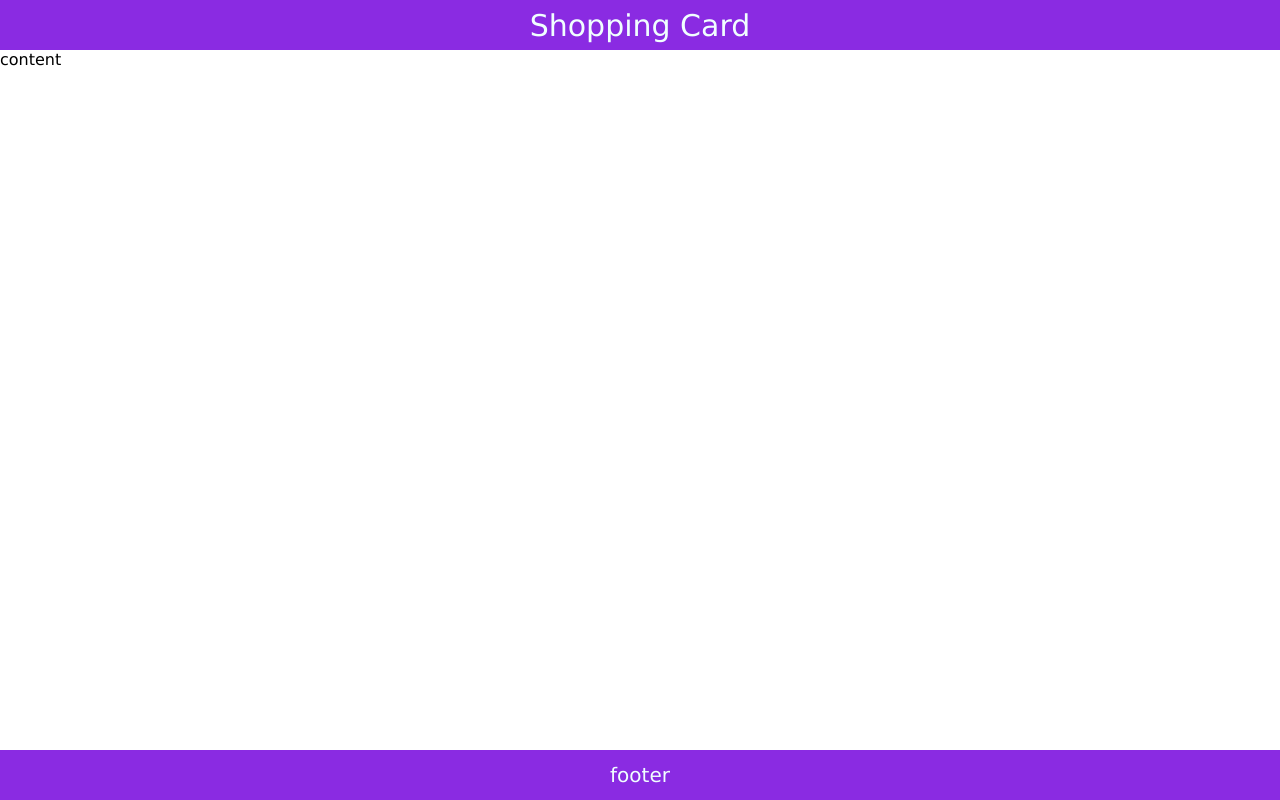
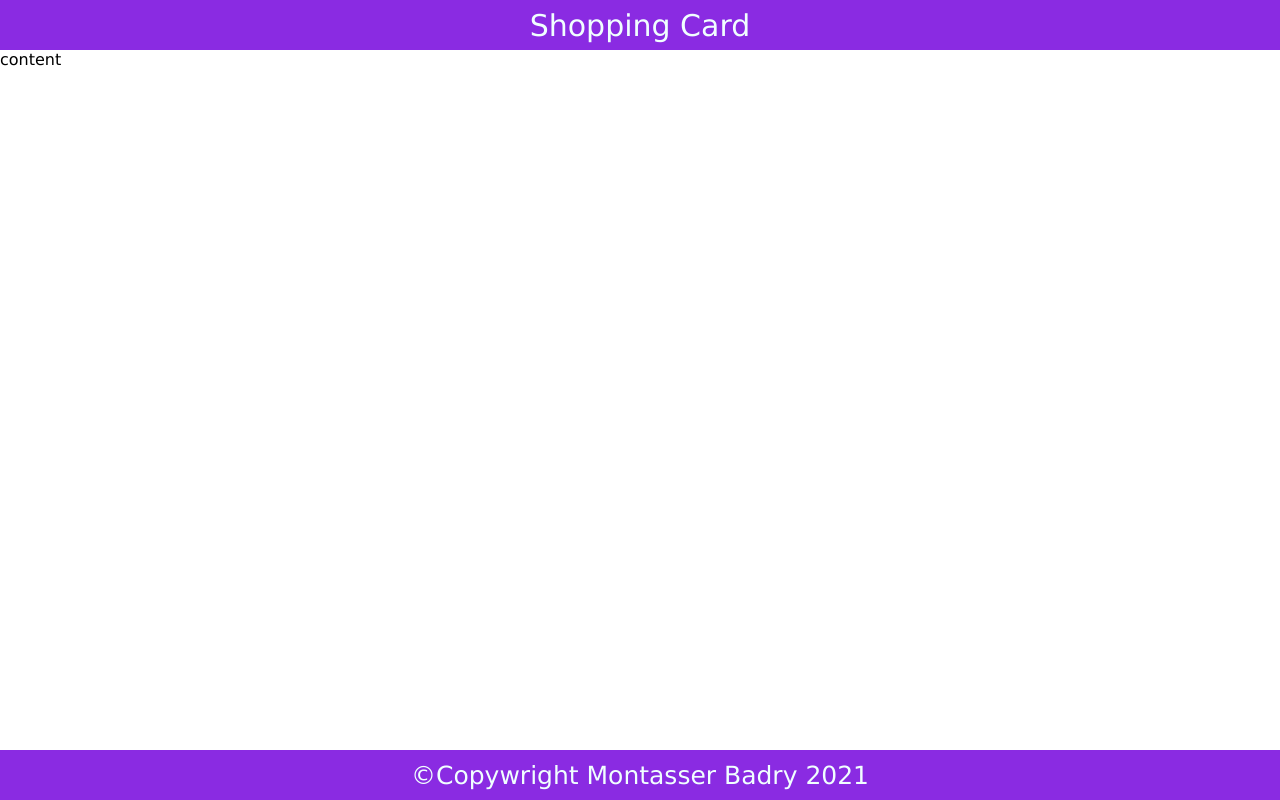
Before and after one commit to montasserbadry/React-Shopping-Cart, a React (Create React App) app: page / in a window 1280 px wide. Built offline with nearby package versions, Linux system fonts and the light colour scheme.

Commit message:
footer-comp

```diff
--- a/package.json
+++ b/package.json
@@ -15,7 +15,7 @@
     "web-vitals": "^2.1.3"
   },
   "scripts": {
-    "sass": "gulp sass",
+    "sass": "gulp watch",
     "start": "react-scripts start",
     "build": "react-scripts build",
     "test": "react-scripts test",
--- a/src/App.js
+++ b/src/App.js
@@ -1,4 +1,5 @@
 import React from "react";
+import Footer from "./components/Footer/Footer";
 import Header from "./components/Header/Header";
 
 function App() {
@@ -6,7 +7,7 @@
     <div  className="layout">
  <Header />
 <main>content </main>
-<footer> footer</footer>
+<Footer />
  </div>
   );
 }
--- /dev/null
+++ b/src/components/Footer/Footer.css
@@ -0,0 +1,9 @@
+footer {
+  grid-area: footer;
+  background-color: blueviolet;
+  color: azure;
+  display: flex;
+  justify-content: center;
+  align-items: center;
+  font-size: 25px;
+}
--- /dev/null
+++ b/src/components/Footer/Footer.js
@@ -0,0 +1,11 @@
+import React from 'react';
+import '../../css/Footer/Footer.css';
+
+function Footer() {
+    return(
+        <footer>
+        &copy;Copywright Montasser Badry 2021
+        </footer>
+    )
+}
+export default Footer;
--- /dev/null
+++ b/src/components/Footer/Footer.min.css
@@ -0,0 +1 @@
+footer{grid-area:footer;background-color:blueviolet;color:azure;display:flex;justify-content:center;align-items:center;font-size:25px}
--- /dev/null
+++ b/src/components/Footer/Footer.scss
@@ -0,0 +1,9 @@
+footer{
+    grid-area: footer;
+    background-color: blueviolet;
+    color: azure;
+    display: flex;
+    justify-content: center;
+    align-items: center;
+    font-size: 25px;
+  }
--- /dev/null
+++ b/src/css/Footer/Footer.css
@@ -0,0 +1,9 @@
+footer {
+  grid-area: footer;
+  background-color: blueviolet;
+  color: azure;
+  display: flex;
+  justify-content: center;
+  align-items: center;
+  font-size: 25px;
+}
--- a/src/index.css
+++ b/src/index.css
@@ -17,12 +17,3 @@
 content{
   grid-area: content;
 }
-footer{
-  grid-area: footer;
-  background-color: blueviolet;
-  color: azure;
-  display: flex;
-  justify-content: center;
-  align-items: center;
-  font-size: 20px;
-}
```
Also changed, not shown: gulpfile.js (+9 -3 lines), 1 other file (tests, documents, lock files or other folders).
